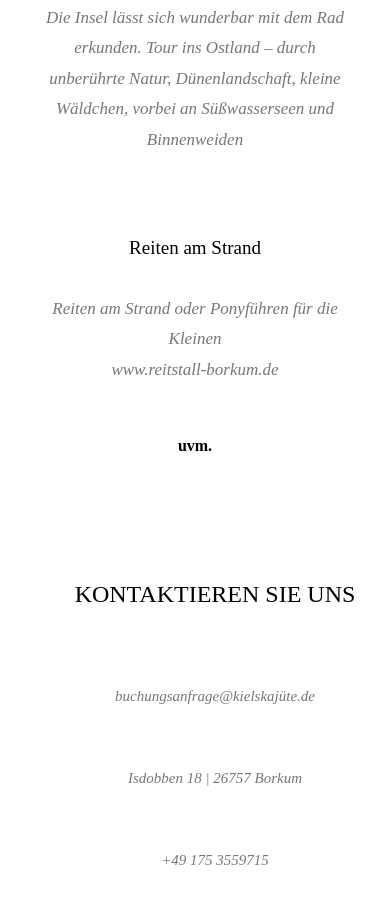
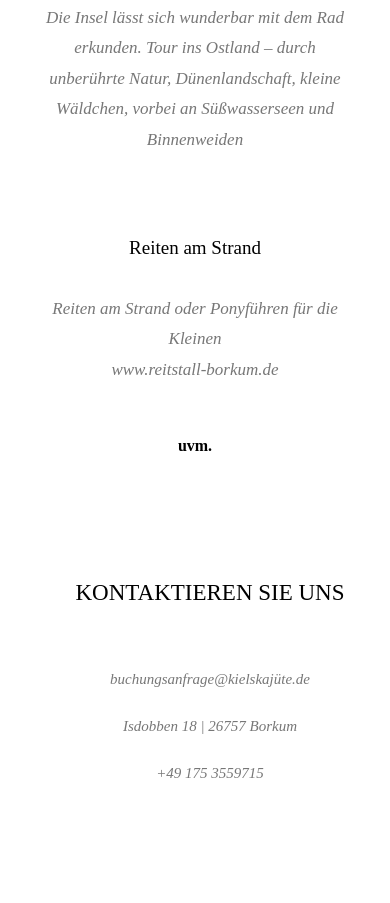
Before and after one commit to LasseKiel-Websites/Kielskajuete-de, a plain HTML site: page index.html in a window 390 px wide. Shown: the part 10358-11261 px from the top of the page. After the commit the page ends 11213 px from the top, so only its background shows below. Drawn offline with Linux system fonts and the light colour scheme.

Commit message:
Refactor CSS for improved styling and structure

```diff
--- a/style.css
+++ b/style.css
@@ -601,11 +601,13 @@ KONTAKT
 
     .kontakt {
         width: 100%;
-        padding: 0 20px;
+        max-width: 100%;
+        padding: 0 15px;
+        overflow: hidden;
     }
 
     .kontakt h2 {
-        font-size: 24px;
+        font-size: 23px;
         padding: 40px 0;
         text-align: center;
     }
@@ -614,25 +616,31 @@ KONTAKT
         display: flex;
         flex-direction: column;
         align-items: center;
-        gap: 25px;
+        gap: 20px;
 
         width: 100%;
+        max-width: 100%;
+        min-width: 0;
+        padding: 0;
         margin: 0 auto 60px;
-        padding: 0;
     }
 
     .kontaktinfo-item {
         width: 100%;
+        max-width: 100%;
+        min-width: 0;
         text-align: center;
         font-size: 15px;
         line-height: 1.8;
         overflow-wrap: anywhere;
+        margin: 0;
     }
 
-    .kontaktinfos-grid a {
-        font-size: 15px;
-        color: #777;
+    .kontaktinfo-item a {
+        display: inline-block;
+        max-width: 100%;
         overflow-wrap: anywhere;
+        word-break: break-word;
     }
 
 }
```
